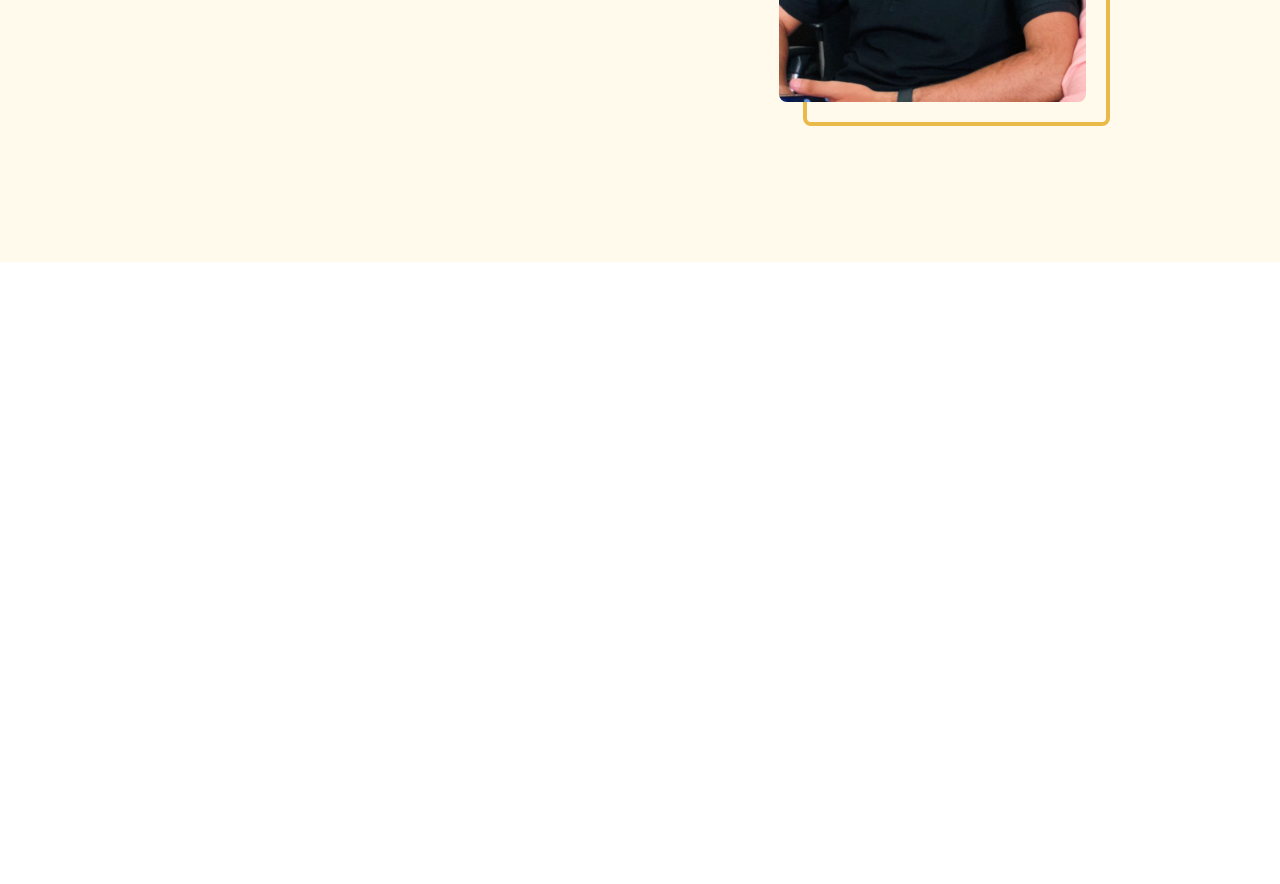
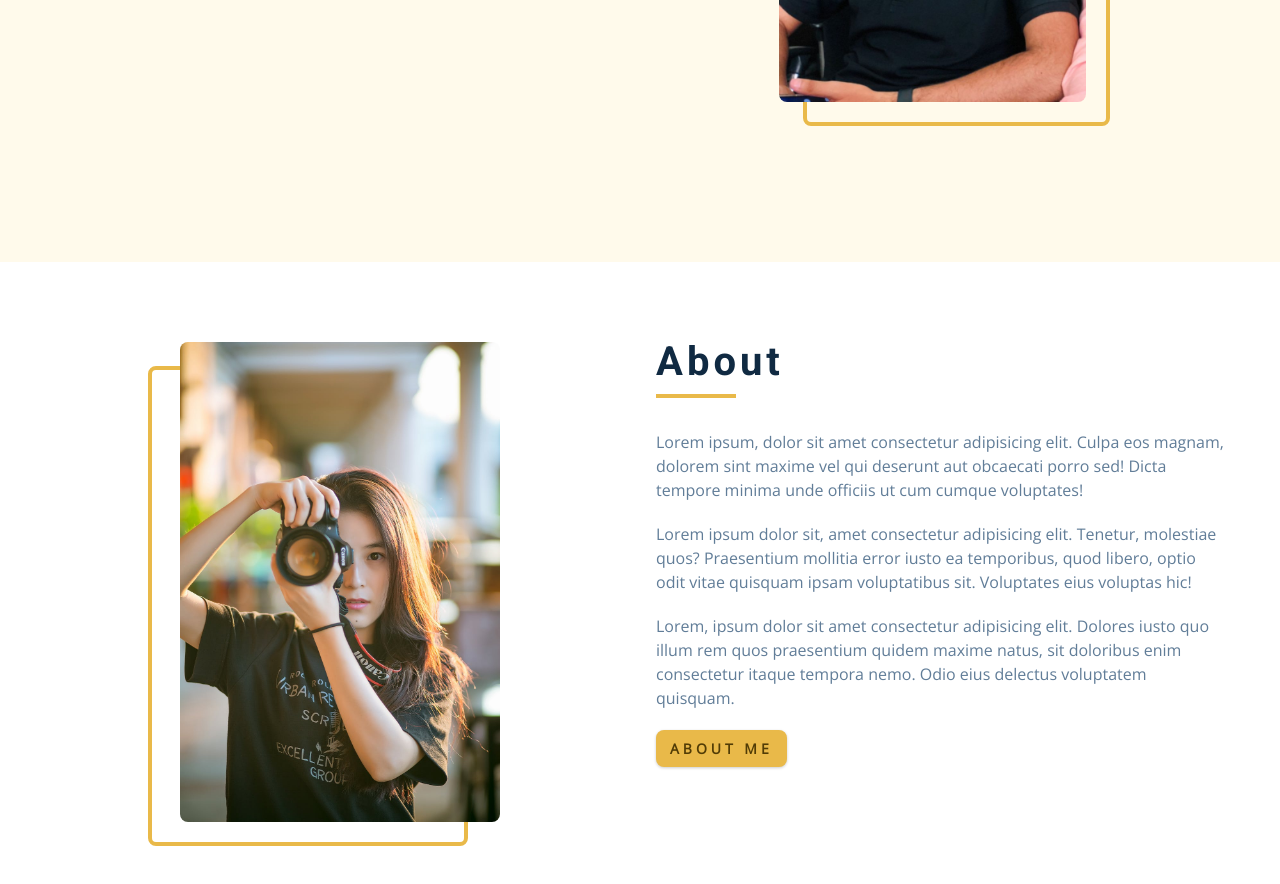
Before and after one commit to junaidwa/Portfolio_Grid_project, a plain HTML site: page index.html in a window 1280 px wide. Shown: the part 538-1422 px from the top of the page. Before the commit the page ends 800 px from the top, so only its background shows below. Drawn offline with nearby package versions, Linux system fonts and the light colour scheme.

Commit message:
Commited

```diff
--- a/css/styles.css
+++ b/css/styles.css
@@ -165,16 +165,18 @@ p {
   }
 }
 /* added during recording */
-.underline{
+.underline {
   width: 5rem;
   height: 0.25rem;
   margin-bottom: 1.25rem;
   background-color: var(--clr-primary-5);
   margin-left: auto;
   margin-right: auto;
-
 }
-
+.section-title{
+  margin-bottom: 4rem;
+  text-align: center;
+}
 /*
 ===============
 Navbar
@@ -210,30 +212,28 @@ Navbar
   justify-self: end;
 }
 
-@media screen and (min-width:768px){
-.nav{
+@media screen and (min-width: 768px) {
+  .nav {
     background-color: var(--clr-primary-10);
-
   }
-.nav-btn{
+  .nav-btn {
     display: none;
   }
-.nav-links{
+  .nav-links {
     display: grid;
-  grid-template-columns: repeat(4,1fr);
+    grid-template-columns: repeat(4, 1fr);
     justify-items: center;
     column-gap: 2rem;
     justify-self: end;
   }
-.nav-links a{
+  .nav-links a {
     text-transform: capitalize;
     color: var(--clr-grey-1);
     font-weight: bold;
     letter-spacing: var(--spacing);
     transition: var(--transition);
-
   }
-.nav-links a:hover{
+  .nav-links a:hover {
     color: var(--clr-primary-5);
   }
   .nav-center {
@@ -241,9 +241,8 @@ Navbar
     grid-template-columns: auto 1fr;
     align-items: center;
   }
-
 }
-.navbar-fixed{
+.navbar-fixed {
   position: fixed;
   top: 0;
   width: 100%;
@@ -270,16 +269,14 @@ Sidebar
   transition: var(--transition);
   /* add later */
   transform: translateX(-100%);
-
 }
-.show-sidebar{
+.show-sidebar {
   transform: translateX(0);
 }
-.sidebar-links{
+.sidebar-links {
   text-align: center;
-
 }
-.sidebar-links a{
+.sidebar-links a {
   font-size: 2rem;
   text-transform: capitalize;
   transition: var(--transition);
@@ -288,26 +285,25 @@ Sidebar
   display: inline-block;
   margin-bottom: 1.5rem;
 }
-.sidebar-links a:hover{
+.sidebar-links a:hover {
   color: var(--clr-primary-5);
 }
-.social-icons{
+.social-icons {
   display: grid;
   margin-top: 3rem;
   width: 20rem;
-  grid-template-columns: repeat(5,1fr);
+  grid-template-columns: repeat(5, 1fr);
   justify-items: center;
-
 }
-.social-icon{
+.social-icon {
   font-size: 1.5rem;
   color: var(--clr-grey-1);
   transition: var(--transition);
 }
-.social-icon:hover{
+.social-icon:hover {
   color: var(--clr-primary-5);
 }
-.close-btn{
+.close-btn {
   position: absolute;
   top: 1rem;
   right: 1rem;
@@ -316,70 +312,72 @@ background-color: transparent;
   border: transparent;
   transition: var(--transition);
   color: #bb2525;
-
 }
-.close-btn:hover{
+.close-btn:hover {
   color: #e66b6b;
 }
-
 
 /*
 ===============
 Hero
 ===============
 /* underline added to globals */
-.hero .underline{
+.hero .underline {
   margin-bottom: 0.5rem;
   margin-left: 0;
 }
-.hero-img{
+.hero-img {
   display: none;
 }
-.hero{
+.hero {
   background: var(--clr-primary-10);
 }
-.hero-center{
+.hero-center {
   min-height: calc(100vh - 0rem);
   display: grid;
   place-items: center;
 }
-.hero-info h4{
+.hero-info h4 {
   color: var(--clr-grey-5);
 }
-.hero-icon{
+.hero-icon {
   justify-items: start;
 }
-.hero-btn{
+.hero-btn {
   margin-top: 1.25rem;
 }
-@media screen and (min-width:992px) {
-  .hero-img{
+@media screen and (min-width: 992px) {
+  .hero-img {
     display: block;
     position: relative;
-
   }
-  .hero-center{
+  .hero-center {
     grid-template-columns: 1fr 1fr;
   }
-  .hero-photo{
+  /* .hero-photo {
     max-width: 25rem;
     max-height: 30rem;
     object-fit: cover;
     border-radius: var(--radius);
     position: relative;
-  }
-  .hero-img::before{
+  } */
+  .hero-img::before,.about-img::before{
     content: "";
     position: absolute;
     height: 100%;
     width: 100%;
     border: 0.25rem solid var(--clr-primary-5);
     top: 1.5rem;
-    right: -1.5rem;
+    left: 1.5rem;
     border-radius: var(--radius);
-
   }
-
+}
+.hero-photo {
+  max-width: 25rem;
+  max-height: 30rem;
+  object-fit: cover;
+  border-radius: var(--radius);
+  position: relative;
 }
 
 /*
@@ -388,7 +386,35 @@ About
 ===============
 */
 /* section title added to globals */
+.about-title{
+  text-align: left;
+  margin-bottom: 2rem;
+}
+.about-title .underline{
+  margin-left: 0;
+}
+.about-center{
+  display: grid;
+  gap: 3rem 2rem;
+}
+.about-img{
+  justify-self: center;
+}
+@media screen and (min-width:992px) {
+  .about-center{
+    grid-template-columns: 1fr 1fr;
+  }
+  .about-img{
+    position: relative;
+  }
+.about-img::before{
 
+  left: -2rem;
+
+}
+
+
+}
 /*
 ===============
 Services
--- a/index.html
+++ b/index.html
@@ -89,6 +89,31 @@
 </header>
     <!-- end of header -->
     <!-- about -->
+    <section class="section about">
+      <div class="section-center about-center">
+        <!-- About img -->
+        <article class="about-img">
+          <img src="images/about-img.jpeg" alt="about image" class="hero-photo">
+        </article>
+        <!-- end of About img -->
+        <!-- About info -->
+        <article class="about-info">
+          <!-- about title -->
+          <div class="section-title about-title">
+            <h2>about</h2>
+            <div class="underline"></div>
+          </div>
+          <!-- end of about title -->
+          <p>Lorem ipsum, dolor sit amet consectetur adipisicing elit. Culpa eos magnam, dolorem sint maxime vel qui deserunt aut obcaecati porro sed! Dicta tempore minima unde officiis ut cum cumque voluptates!</p>
+          <p>Lorem ipsum dolor sit, amet consectetur adipisicing elit. Tenetur, molestiae quos? Praesentium mollitia error iusto ea temporibus, quod libero, optio odit vitae quisquam ipsam voluptatibus sit. Voluptates eius voluptas hic!</p>
+          <p>Lorem, ipsum dolor sit amet consectetur adipisicing elit. Dolores iusto quo illum rem quos praesentium quidem maxime natus, sit doloribus enim consectetur itaque tempora nemo. Odio eius delectus voluptatem quisquam.</p>
+          <a href="about.html" class="btn">about me</a>
+
+        </article>
+        <!-- end of About info -->
+
+      </div>
+    </section>
 
     <!-- end of about -->
     <!-- services -->
```
Lines whose indentation alone changed are shown as unchanged.
